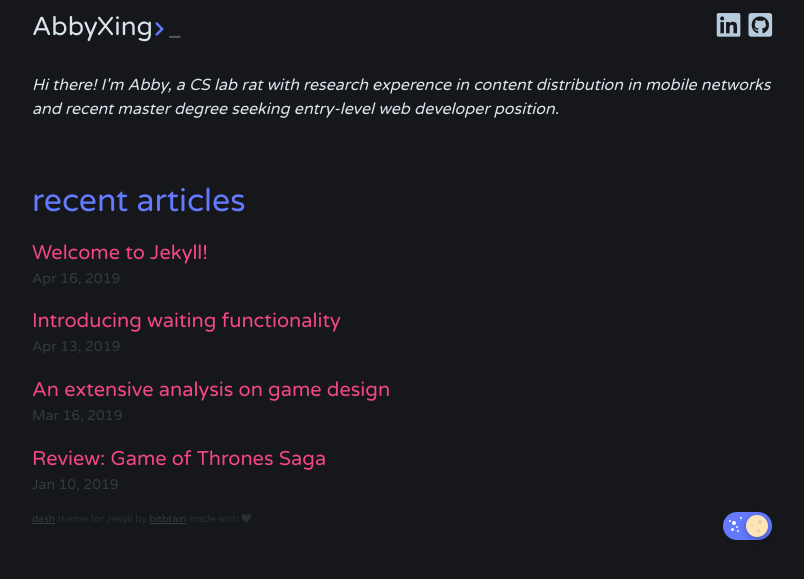
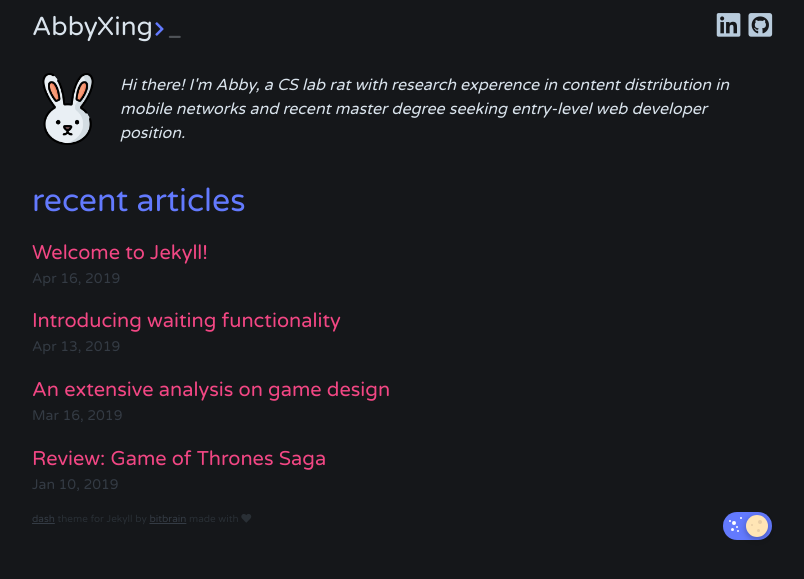
Before and after one commit to AbbyXing/AbbyXing.github.io, a Jekyll site: the page built from index.html, in a window 1280 px wide. Shown: the top 579 px of the page, without its empty margins (238-1042 px from the left). Built offline with Jekyll 4.4.1, drawn with Linux system fonts in a browser that asks for light colours; the list of posts is cut into pages by our own code.

Commit message:
update avatar

```diff
--- a/_includes/author.html
+++ b/_includes/author.html
@@ -1,6 +1,4 @@
 <div class="author-box">
-{% if site.plugins contains "liquid-md5" %}
 <img src="{{ '/assets/img/rabbit.png' | relative_url }}" class="author-avatar" />
-{% endif %}
 {{ site.description }}
 </div>
```
